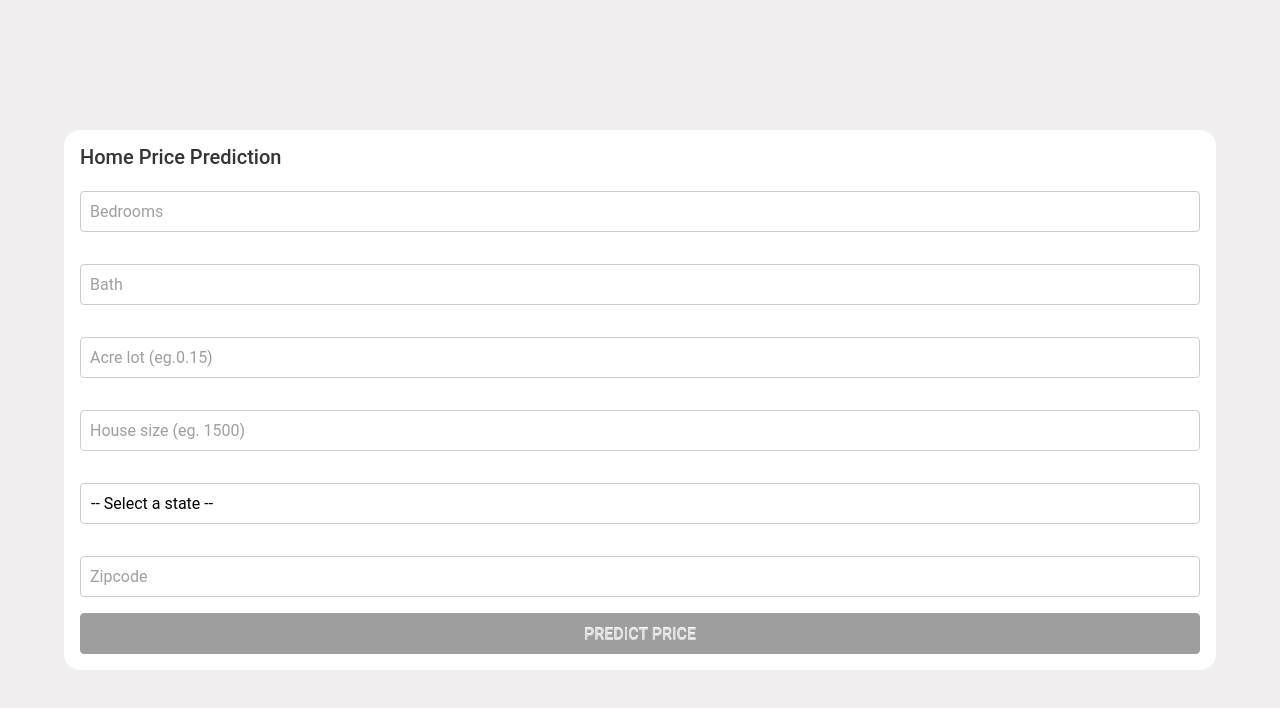
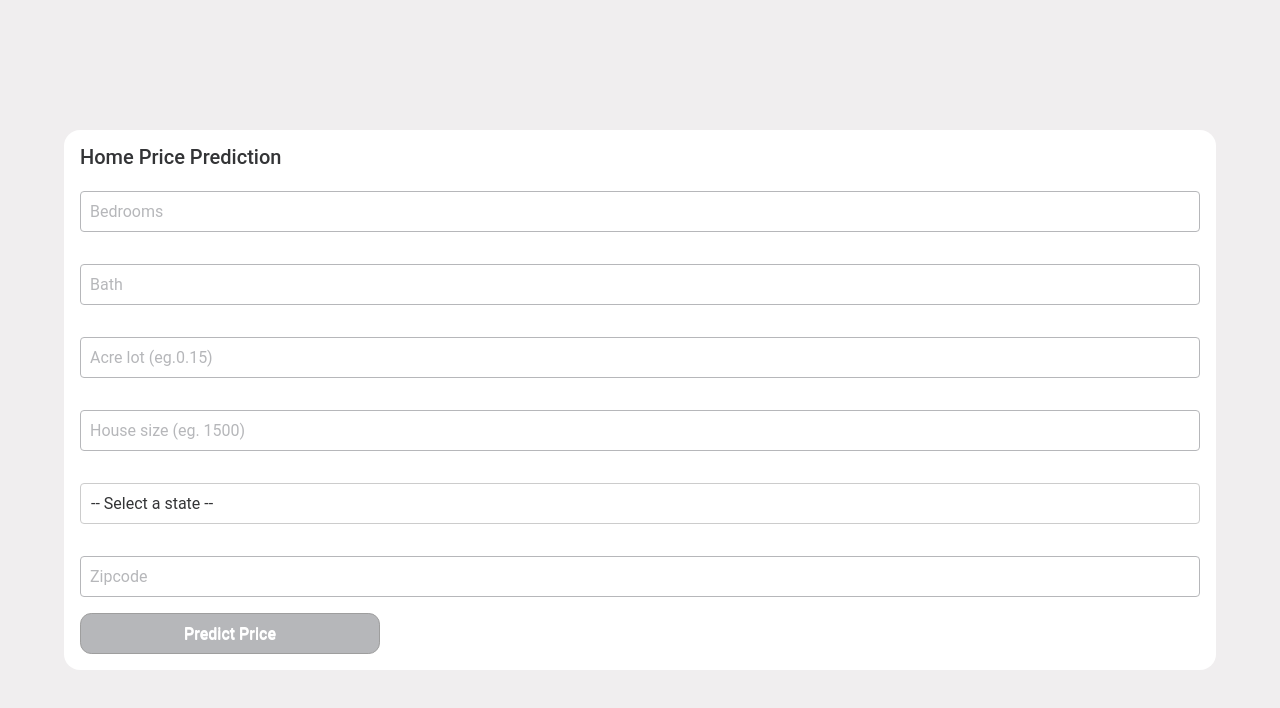
Before and after one commit to tseth4/house-price-prediction-app, a React (Vite) app in the folder frontend-react/: page / in a window 1280 px wide. Shown: the top 708 px of the page. Built offline with nearby package versions, Linux system fonts and the light colour scheme.

Commit message:
update form colors

```diff
--- a/frontend-react/src/App.css
+++ b/frontend-react/src/App.css
@@ -23,7 +23,7 @@ html {
   --bg-color: #F0EEEF;
   --container-color: #FFF;
   --primary-text-color: #333436;
-  --secondary-text-color: #696B70;
+  --secondary-text-color: #b6b7ba;
   --accent-text-color: #019E6F;
 }
 
--- a/frontend-react/src/components/Button/Button.scss
+++ b/frontend-react/src/components/Button/Button.scss
@@ -2,33 +2,34 @@
   position: relative;
   display: inline-block;
   padding: 10px 20px;
-  font-size: 16px;
+  font-size: 1em;
   color: #fff;
-  background-color: #3f51b5;
+  background-color: var(--accent-text-color);
   border: 1px solid transparent;
-  border-radius: 4px;
+  border-radius: 0.7em;
   text-align: center;
-  text-transform: uppercase;
   cursor: pointer;
   outline: none;
   transition: all 0.3s ease;
+  // DESKTOP
+  width: 300px;
 
   &:hover {
-    background-color: #303f9f;
+    // background-color: #303f9f;
+    box-shadow: 0 0 4px var(--accent-text-color);
+
   }
 
   &:focus {
-    background-color: #3f51b5;
-    border-color: #3f51b5;
-    box-shadow: 0 0 4px #3f51b5;
+    // background-color: #3f51b5;
+    // border-color: #3f51b5;
+    box-shadow: 0 0 4px var(--accent-text-color);
   }
 
-  &:active {
-    background-color: #283593;
-  }
+
 
   &:disabled {
-    background-color: #9e9e9e;
+    background-color: var(--secondary-text-color);
     cursor: not-allowed;
     border-color: #9e9e9e;
   }
@@ -48,6 +49,6 @@
 
 
   &.disabled::after {
-    color: #e0e0e0;
+    color: #FFF;
   }
 }
--- a/frontend-react/src/components/InputField/InputField.scss
+++ b/frontend-react/src/components/InputField/InputField.scss
@@ -7,23 +7,24 @@
     left: 10px;
     top: 50%;
     transform: translateY(-50%);
-    color: #9e9e9e;
+    color: var(--secondary-text-color);
     font-size: 16px;
     transition: all 0.3s ease;
     pointer-events: none;
-    background-color: #FFF;
+    background-color: var(--container-color);
   }
 
   .input-element {
     width: 100%;
     padding: 10px 10px 10px 10px;
     font-size: 16px;
-    border: 1px solid #ccc;
+    border: 1px solid var(--secondary-text-color);
     border-radius: 4px;
     outline: none;
+    color: var(--primary-text-color);
 
     &:focus {
-      border-color: #3f51b5;
+      border-color: var(--secondary-text-color)
     }
 
     &:focus ~ .input-label,
@@ -31,7 +32,7 @@
       top: 0;
       left: 8px;
       font-size: 12px;
-      color: #3f51b5;
+      color: var(--secondary-text-color);
     }
   }
 
@@ -39,6 +40,6 @@
     top: 0;
     left: 8px;
     font-size: 12px;
-    color: #3f51b5;
+    color: var(--secondary-text-color);
   }
 }
--- a/frontend-react/src/views/StateDropdown/StateDropdown.scss
+++ b/frontend-react/src/views/StateDropdown/StateDropdown.scss
@@ -24,20 +24,21 @@
     outline: none;
     appearance: none;
     background-color: #fff;
-    position: relative; // Enable pseudo-elements relative to this
+    position: relative;
+    color: var(--primary-text-color);
+
 
     &:focus {
-      border-color: #3f51b5;
+      border-color: var(--secondary-text-color);
     }
 
-    &:focus ~ .dropdown-label,
-    &.dropdown-filled ~ .dropdown-label {
-      top: -10px; // Moves the label above the dropdown
+    &:focus~.dropdown-label,
+    &.dropdown-filled~.dropdown-label {
+      top: -10px;
       font-size: 12px;
-      color: #3f51b5;
+      color: var(--secondary-text-color);
     }
 
-    // Add a pseudo-element for the border effect
     &::before {
       content: '';
       position: absolute;
@@ -45,15 +46,15 @@
       right: 0;
       top: 0;
       bottom: 0;
-      border: 1px solid transparent; // Initially transparent
+      border: 1px solid transparent;
       border-radius: 4px;
-      z-index: 1; // Stays above the border
+      z-index: 1;
     }
 
-    // Make the border behind the label invisible
+
     &:focus::before,
     &.dropdown-filled::before {
-      border-color: #fff; // Matches the dropdown's background color
+      border-color: #fff;
     }
   }
 }
```
